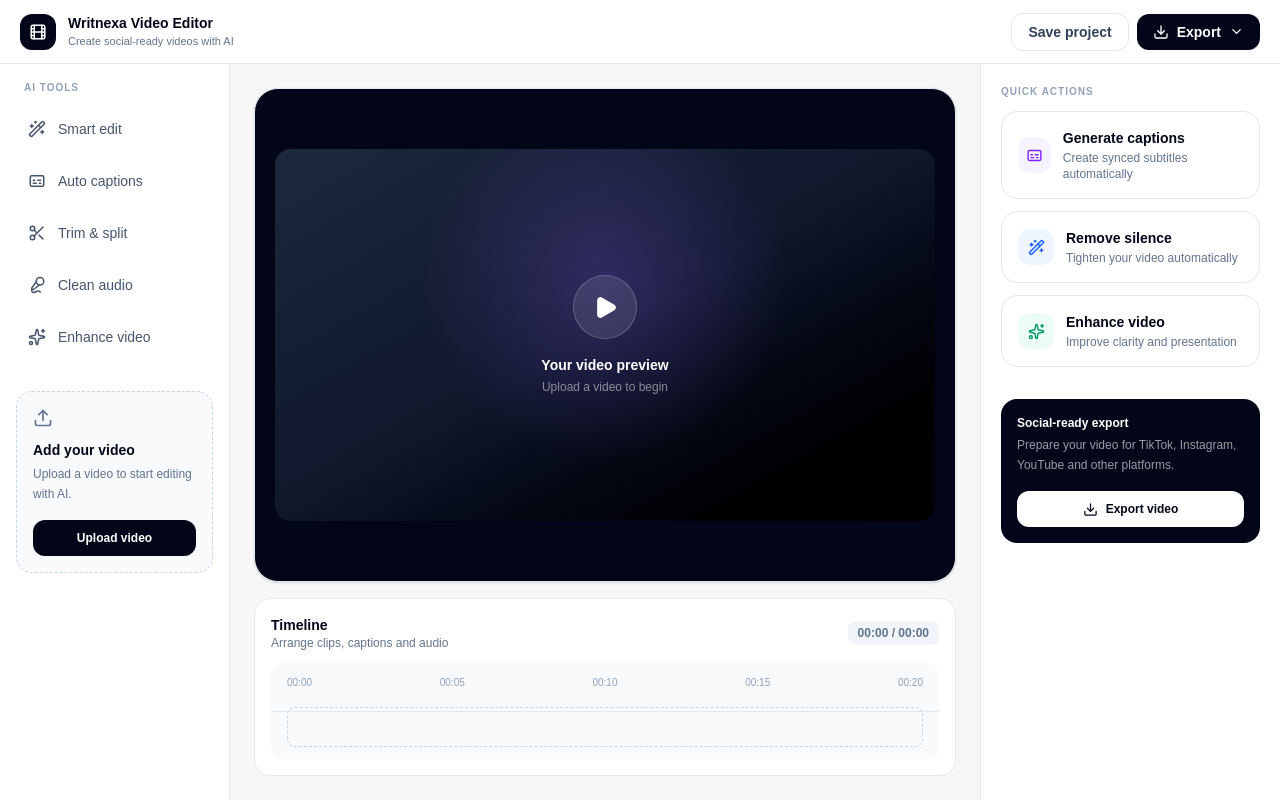
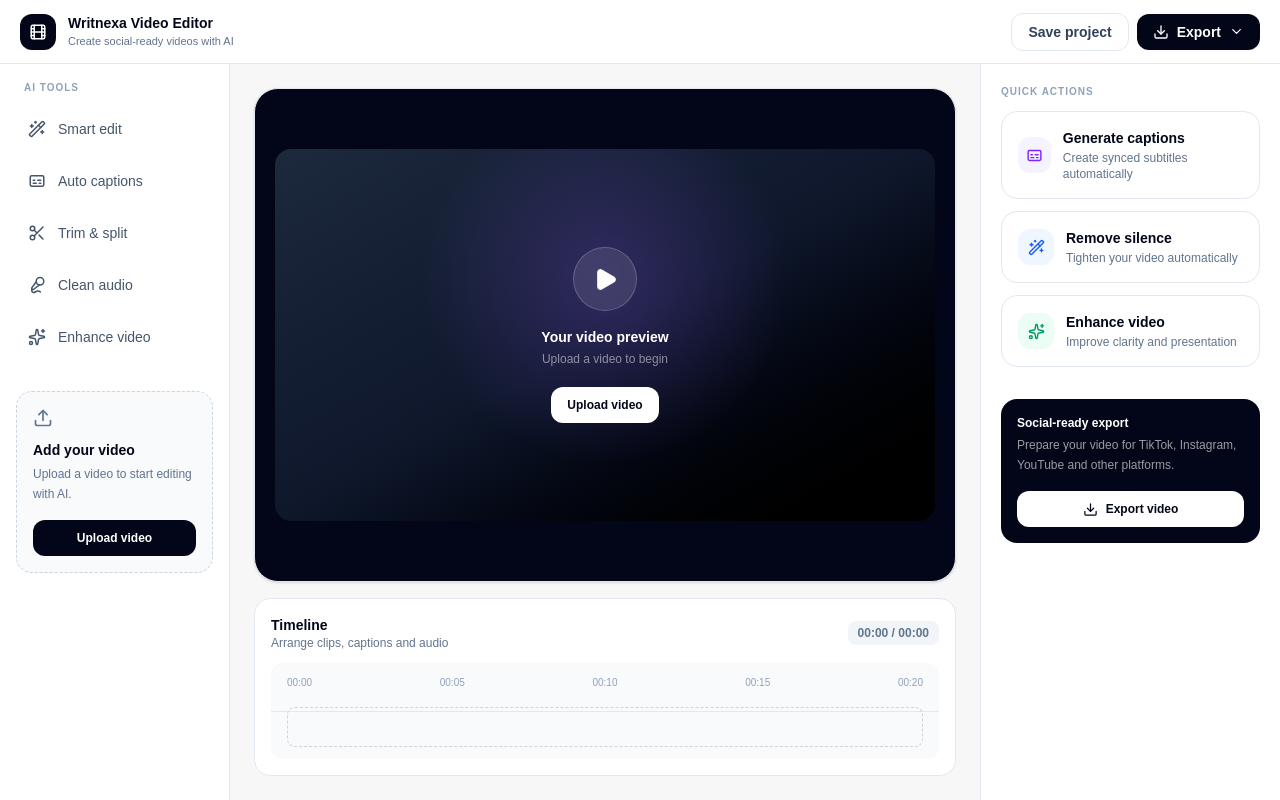
Before and after one commit to Samsondanjuma006/writnexa, a Next.js app: page /video-editor in a window 1280 px wide. Built offline with nearby package versions, Linux system fonts and the light colour scheme.

Commit message:
feat: add video upload and preview

```diff
--- a/app/video-editor/page.tsx
+++ b/app/video-editor/page.tsx
@@ -1,4 +1,6 @@
 "use client";
+
+import { useEffect, useRef, useState } from "react";
 
 import {
   Captions,
@@ -14,9 +16,61 @@ import {
 } from "lucide-react";
 
 export default function VideoEditorPage() {
+  const fileInputRef = useRef<HTMLInputElement>(null);
+  const [videoUrl, setVideoUrl] = useState("");
+  const [fileName, setFileName] = useState("");
+  const [duration, setDuration] = useState(0);
+
+  useEffect(() => {
+    return () => {
+      if (videoUrl) URL.revokeObjectURL(videoUrl);
+    };
+  }, [videoUrl]);
+
+  function handleVideoChange(event: React.ChangeEvent<HTMLInputElement>) {
+    const file = event.target.files?.[0];
+    if (!file) return;
+
+    if (!file.type.startsWith("video/")) {
+      alert("Please select a video file.");
+      return;
+    }
+
+    if (videoUrl) URL.revokeObjectURL(videoUrl);
+
+    const url = URL.createObjectURL(file);
+    setVideoUrl(url);
+    setFileName(file.name);
+    setDuration(0);
+  }
+
+  function formatTime(seconds: number) {
+    if (!Number.isFinite(seconds)) return "00:00";
+
+    const totalSeconds = Math.floor(seconds);
+    const minutes = Math.floor(totalSeconds / 60);
+    const remainingSeconds = totalSeconds % 60;
+
+    return `${String(minutes).padStart(2, "0")}:${String(
+      remainingSeconds
+    ).padStart(2, "0")}`;
+  }
+
+  function openVideoPicker() {
+    fileInputRef.current?.click();
+  }
+
   return (
     <main className="min-h-screen bg-[#f7f7f8] text-slate-950">
       <div className="mx-auto flex min-h-screen max-w-[1600px] flex-col">
+        <input
+          ref={fileInputRef}
+          type="file"
+          accept="video/*"
+          onChange={handleVideoChange}
+          className="hidden"
+        />
+
         <header className="flex h-16 items-center justify-between border-b border-slate-200 bg-white px-5">
           <div className="flex items-center gap-3">
             <div className="flex h-9 w-9 items-center justify-center rounded-xl bg-slate-950 text-white">
@@ -72,7 +126,11 @@ export default function VideoEditorPage() {
               <p className="mt-1 text-xs leading-5 text-slate-500">
                 Upload a video to start editing with AI.
               </p>
-              <button className="mt-4 w-full rounded-xl bg-slate-950 px-3 py-2.5 text-xs font-semibold text-white transition hover:bg-slate-800">
+              <button
+                type="button"
+                onClick={openVideoPicker}
+                className="mt-4 w-full rounded-xl bg-slate-950 px-3 py-2.5 text-xs font-semibold text-white transition hover:bg-slate-800"
+              >
                 Upload video
               </button>
             </div>
@@ -81,32 +139,62 @@ export default function VideoEditorPage() {
           <section className="flex min-w-0 flex-col p-4 lg:p-6">
             <div className="flex flex-1 items-center justify-center rounded-3xl border border-slate-200 bg-slate-950 p-5 shadow-sm">
               <div className="relative flex aspect-video w-full max-w-4xl items-center justify-center overflow-hidden rounded-2xl bg-gradient-to-br from-slate-800 via-slate-900 to-black">
+                {videoUrl ? (
+                  <video
+                    key={videoUrl}
+                    src={videoUrl}
+                    controls
+                    playsInline
+                    onLoadedMetadata={(event) =>
+                      setDuration(event.currentTarget.duration)
+                    }
+                    className="h-full w-full rounded-2xl object-contain"
+                  />
+                ) : (
+                  <>
                     <div className="absolute inset-0 bg-[radial-gradient(circle_at_50%_35%,rgba(139,92,246,0.25),transparent_45%)]" />
 
-                <div className="relative text-center text-white">
-                  <div className="mx-auto flex h-16 w-16 items-center justify-center rounded-full border border-white/20 bg-white/10 backdrop-blur">
+                    <div className="relative px-6 text-center text-white">
+                      <button
+                        type="button"
+                        onClick={openVideoPicker}
+                        className="mx-auto flex h-16 w-16 items-center justify-center rounded-full border border-white/20 bg-white/10 backdrop-blur transition hover:bg-white/20"
+                      >
                         <Play size={25} fill="currentColor" />
-                  </div>
+                      </button>
+
                       <p className="mt-4 text-sm font-semibold">
                         Your video preview
                       </p>
                       <p className="mt-1 text-xs text-white/50">
                         Upload a video to begin
                       </p>
+
+                      <button
+                        type="button"
+                        onClick={openVideoPicker}
+                        className="mt-5 rounded-xl bg-white px-4 py-2.5 text-xs font-bold text-slate-950 transition hover:bg-slate-100"
+                      >
+                        Upload video
+                      </button>
                     </div>
+                  </>
+                )}
               </div>
             </div>
 
             <div className="mt-4 rounded-2xl border border-slate-200 bg-white p-4">
-              <div className="mb-3 flex items-center justify-between">
-                <div>
+              <div className="mb-3 flex items-center justify-between gap-3">
+                <div className="min-w-0">
                   <p className="text-sm font-bold">Timeline</p>
-                  <p className="text-xs text-slate-500">
-                    Arrange clips, captions and audio
+                  <p className="truncate text-xs text-slate-500">
+                    {fileName
+                      ? fileName
+                      : "Arrange clips, captions and audio"}
                   </p>
                 </div>
-                <span className="rounded-lg bg-slate-100 px-2.5 py-1 text-xs font-semibold text-slate-500">
-                  00:00 / 00:00
+                <span className="shrink-0 rounded-lg bg-slate-100 px-2.5 py-1 text-xs font-semibold text-slate-500">
+                  00:00 / {formatTime(duration)}
                 </span>
               </div>
 
```
Lines whose indentation alone changed are shown as unchanged.
